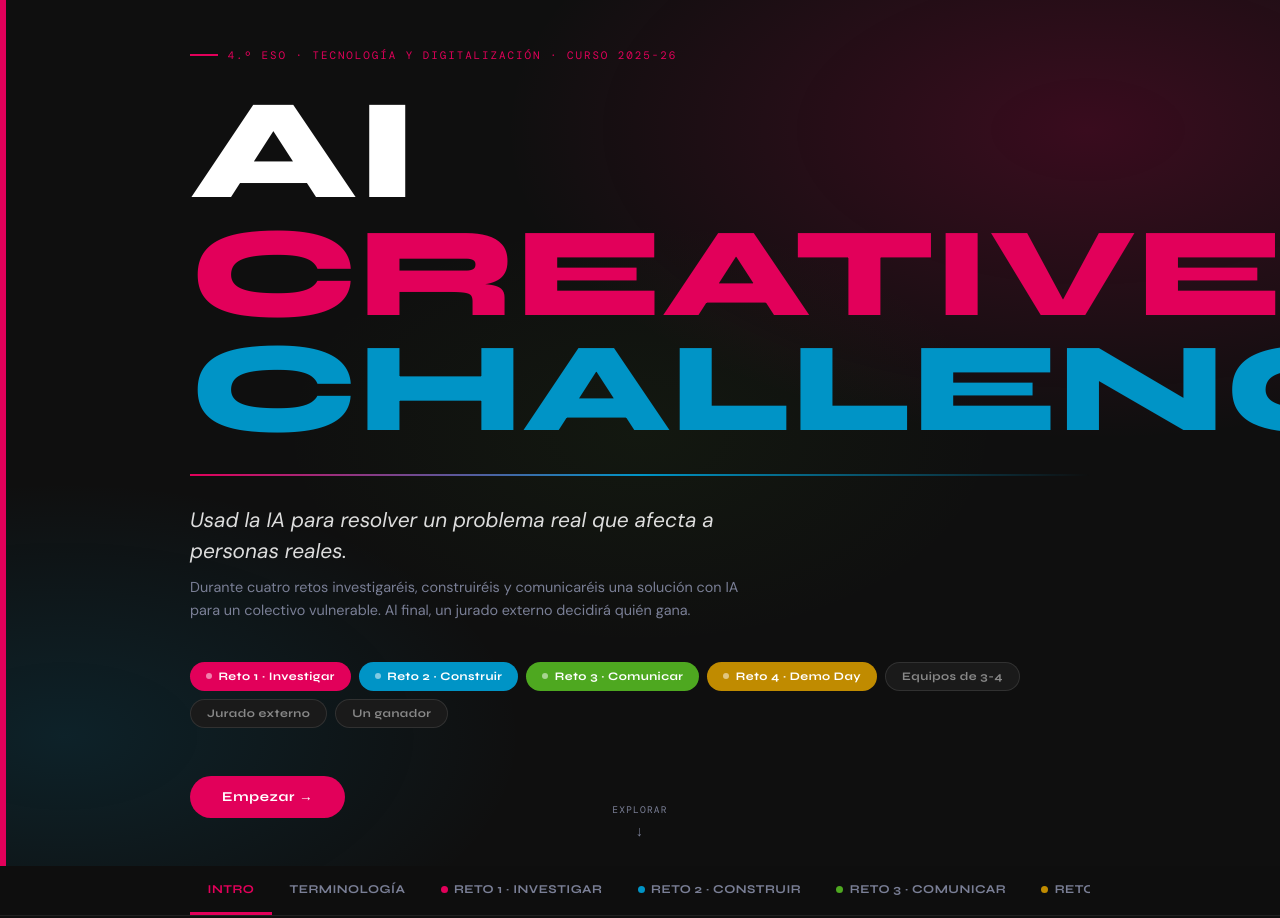
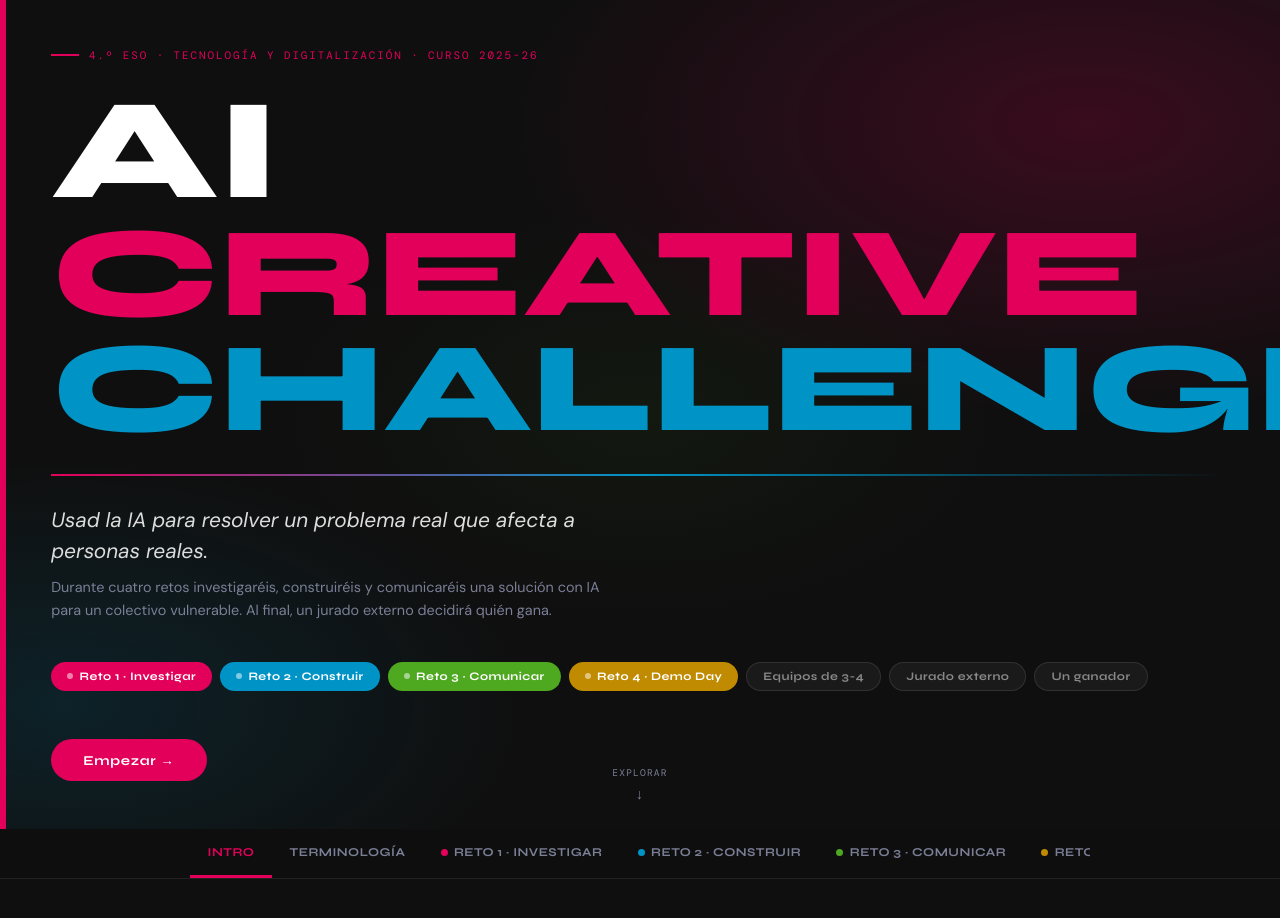
Before and after one commit to MiguelFA14/aicreativechallenge, a plain HTML site: page index.html in a window 1280 px wide. Shown: the top 918 px of the page. Drawn offline with nearby package versions, Linux system fonts and the light colour scheme.

Commit message:
Update index.html

```diff
--- a/index.html
+++ b/index.html
@@ -19,13 +19,13 @@
   --r:10px; --max:900px;
   --fh:'Syne',sans-serif; --fb:'DM Sans',sans-serif; --fm:'DM Mono',monospace;
 }
-html{scroll-behavior:smooth}
+html{scroll-behavior:smooth;overflow-x:hidden}
 body{font-family:var(--fb);background:#0f0f0f;color:var(--white);min-height:100vh;overflow-x:hidden}
 
 /* ── LANDING ── */
 .landing{
   min-height:100svh;display:flex;flex-direction:column;justify-content:center;
-  padding:3rem 1.5rem;position:relative;overflow:hidden;
+  padding:3rem 4vw;;position:relative;overflow:hidden;
   background:var(--ink);
 }
 .landing::before{
@@ -37,7 +37,7 @@ body{font-family:var(--fb);background:#0f0f0f;color:var(--white);min-height:100v
   pointer-events:none;
 }
 .landing-accent{position:absolute;top:0;left:0;width:6px;height:100%;background:var(--mag)}
-.landing-inner{max-width:var(--max);margin:0 auto;width:100%;position:relative;z-index:1}
+.landing-inner{width:100%;position:relative;z-index:1}
 
 .landing-eyebrow{
   font-family:var(--fm);font-size:.68rem;letter-spacing:.18em;
```
